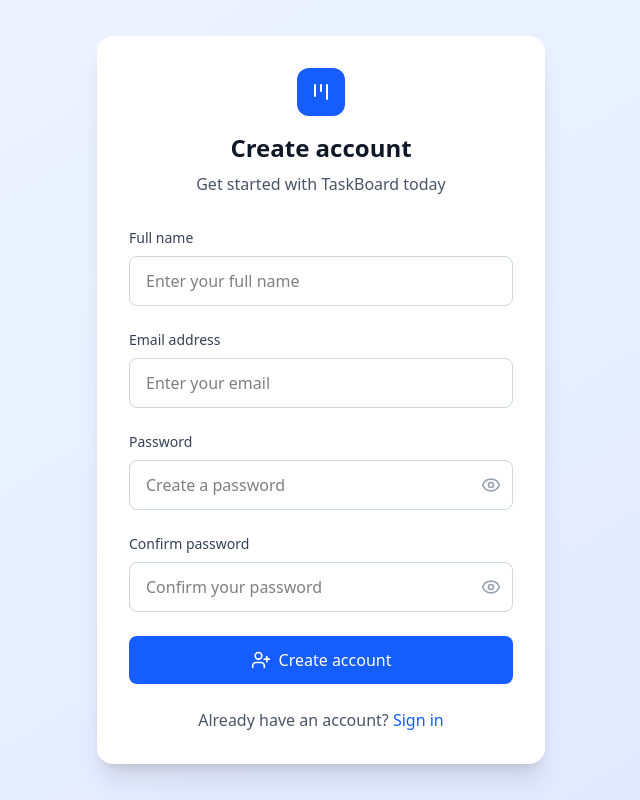
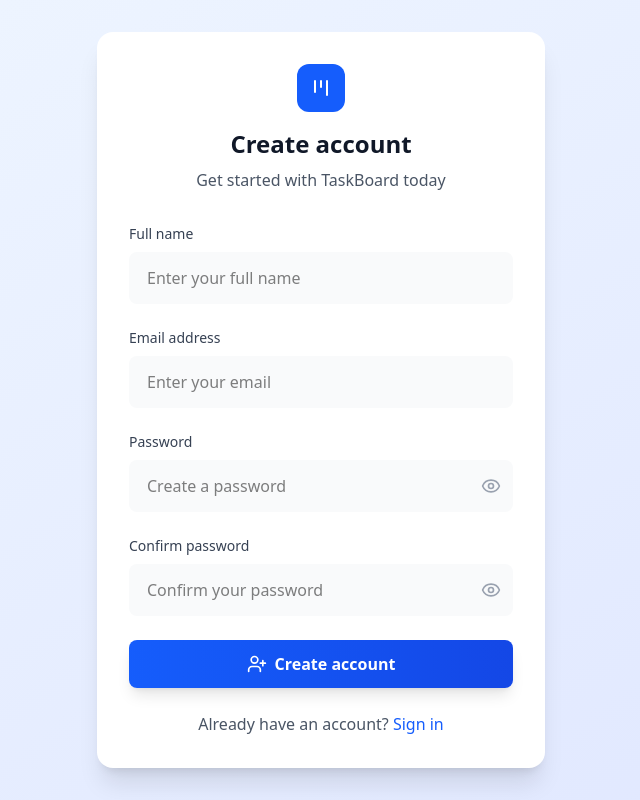
Before and after one commit to reek004/TaskBoard, a React (Vite) app in the folder frontend/: page /signup in a window 1280 px wide. Shown: the whole page, without its empty margins (319-959 px from the left). Built offline with nearby package versions, Linux system fonts and the light colour scheme.

Commit message:
style: Update LoginPage and SignupPage with enhanced input styling and button design for improved user experience; apply consistent hover effects and transitions.

```diff
--- a/frontend/src/components/auth/LoginPage.tsx
+++ b/frontend/src/components/auth/LoginPage.tsx
@@ -66,7 +66,7 @@
               name="email"
               value={formData.email}
               onChange={handleChange}
-              className="w-full px-4 py-3 border border-gray-300 rounded-lg focus:ring-2 focus:ring-blue-500 focus:border-transparent transition-colors"
+              className="w-full px-4 py-3 bg-gray-50 border-2 border-transparent rounded-lg hover:border-gray-300 focus:ring-2 focus:ring-blue-500 focus:bg-white focus:shadow-md transition-all outline-none"
               placeholder="Enter your email"
               required
             />
@@ -83,14 +83,14 @@
                 name="password"
                 value={formData.password}
                 onChange={handleChange}
-                className="w-full px-4 py-3 pr-12 border border-gray-300 rounded-lg focus:ring-2 focus:ring-blue-500 focus:border-transparent transition-colors"
+                className="w-full px-4 py-3 pr-12 bg-gray-50 border-2 border-transparent rounded-lg hover:border-gray-300 focus:ring-2 focus:ring-blue-500 focus:bg-white focus:shadow-md transition-all outline-none"
                 placeholder="Enter your password"
                 required
               />
               <button
                 type="button"
                 onClick={() => setShowPassword(!showPassword)}
-                className="absolute right-3 top-1/2 -translate-y-1/2 text-gray-400 hover:text-gray-600"
+                className="absolute right-3 top-1/2 -translate-y-1/2 text-gray-400 hover:text-gray-600 transition-colors"
               >
                 {showPassword ? <EyeOff size={20} /> : <Eye size={20} />}
               </button>
@@ -106,7 +106,7 @@
           <button
             type="submit"
             disabled={loading}
-            className="w-full bg-blue-600 text-white py-3 px-4 rounded-lg hover:bg-blue-700 focus:ring-2 focus:ring-blue-500 focus:ring-offset-2 transition-colors disabled:opacity-50 disabled:cursor-not-allowed flex items-center justify-center gap-2"
+            className="w-full bg-gradient-to-r from-blue-600 to-blue-700 hover:from-blue-700 hover:to-blue-800 text-white py-3 px-4 rounded-lg font-semibold shadow-lg hover:shadow-xl focus:ring-2 focus:ring-blue-500 focus:ring-offset-2 transition-all duration-200 disabled:opacity-50 disabled:cursor-not-allowed flex items-center justify-center gap-2"
           >
             {loading ? (
               <div className="animate-spin rounded-full h-5 w-5 border-b-2 border-white"></div>
@@ -122,7 +122,7 @@
         <div className="mt-6 text-center">
           <p className="text-gray-600">
             Don't have an account?{' '}
-            <Link to="/signup" className="text-blue-600 hover:text-blue-700 font-medium">
+            <Link to="/signup" className="text-blue-600 hover:text-blue-700 font-medium transition-colors">
               Sign up
             </Link>
           </p>
--- a/frontend/src/components/auth/SignupPage.tsx
+++ b/frontend/src/components/auth/SignupPage.tsx
@@ -81,7 +81,7 @@
               name="name"
               value={formData.name}
               onChange={handleChange}
-              className="w-full px-4 py-3 border border-gray-300 rounded-lg focus:ring-2 focus:ring-blue-500 focus:border-transparent transition-colors"
+              className="w-full px-4 py-3 bg-gray-50 border-2 border-transparent rounded-lg hover:border-gray-300 focus:ring-2 focus:ring-blue-500 focus:bg-white focus:shadow-md transition-all outline-none"
               placeholder="Enter your full name"
               required
             />
@@ -97,7 +97,7 @@
               name="email"
               value={formData.email}
               onChange={handleChange}
-              className="w-full px-4 py-3 border border-gray-300 rounded-lg focus:ring-2 focus:ring-blue-500 focus:border-transparent transition-colors"
+              className="w-full px-4 py-3 bg-gray-50 border-2 border-transparent rounded-lg hover:border-gray-300 focus:ring-2 focus:ring-blue-500 focus:bg-white focus:shadow-md transition-all outline-none"
               placeholder="Enter your email"
               required
             />
@@ -114,14 +114,14 @@
                 name="password"
                 value={formData.password}
                 onChange={handleChange}
-                className="w-full px-4 py-3 pr-12 border border-gray-300 rounded-lg focus:ring-2 focus:ring-blue-500 focus:border-transparent transition-colors"
+                className="w-full px-4 py-3 pr-12 bg-gray-50 border-2 border-transparent rounded-lg hover:border-gray-300 focus:ring-2 focus:ring-blue-500 focus:bg-white focus:shadow-md transition-all outline-none"
                 placeholder="Create a password"
                 required
               />
               <button
                 type="button"
                 onClick={() => setShowPassword(!showPassword)}
-                className="absolute right-3 top-1/2 -translate-y-1/2 text-gray-400 hover:text-gray-600"
+                className="absolute right-3 top-1/2 -translate-y-1/2 text-gray-400 hover:text-gray-600 transition-colors"
               >
                 {showPassword ? <EyeOff size={20} /> : <Eye size={20} />}
               </button>
@@ -139,14 +139,14 @@
                 name="confirmPassword"
                 value={formData.confirmPassword}
                 onChange={handleChange}
-                className="w-full px-4 py-3 pr-12 border border-gray-300 rounded-lg focus:ring-2 focus:ring-blue-500 focus:border-transparent transition-colors"
+                className="w-full px-4 py-3 pr-12 bg-gray-50 border-2 border-transparent rounded-lg hover:border-gray-300 focus:ring-2 focus:ring-blue-500 focus:bg-white focus:shadow-md transition-all outline-none"
                 placeholder="Confirm your password"
                 required
               />
               <button
                 type="button"
                 onClick={() => setShowConfirmPassword(!showConfirmPassword)}
-                className="absolute right-3 top-1/2 -translate-y-1/2 text-gray-400 hover:text-gray-600"
+                className="absolute right-3 top-1/2 -translate-y-1/2 text-gray-400 hover:text-gray-600 transition-colors"
               >
                 {showConfirmPassword ? <EyeOff size={20} /> : <Eye size={20} />}
               </button>
@@ -162,7 +162,7 @@
           <button
             type="submit"
             disabled={loading}
-            className="w-full bg-blue-600 text-white py-3 px-4 rounded-lg hover:bg-blue-700 focus:ring-2 focus:ring-blue-500 focus:ring-offset-2 transition-colors disabled:opacity-50 disabled:cursor-not-allowed flex items-center justify-center gap-2"
+            className="w-full bg-gradient-to-r from-blue-600 to-blue-700 hover:from-blue-700 hover:to-blue-800 text-white py-3 px-4 rounded-lg font-semibold shadow-lg hover:shadow-xl focus:ring-2 focus:ring-blue-500 focus:ring-offset-2 transition-all duration-200 disabled:opacity-50 disabled:cursor-not-allowed flex items-center justify-center gap-2"
           >
             {loading ? (
               <div className="animate-spin rounded-full h-5 w-5 border-b-2 border-white"></div>
@@ -178,7 +178,7 @@
         <div className="mt-6 text-center">
           <p className="text-gray-600">
             Already have an account?{' '}
-            <Link to="/login" className="text-blue-600 hover:text-blue-700 font-medium">
+            <Link to="/login" className="text-blue-600 hover:text-blue-700 font-medium transition-colors">
               Sign in
             </Link>
           </p>
```
